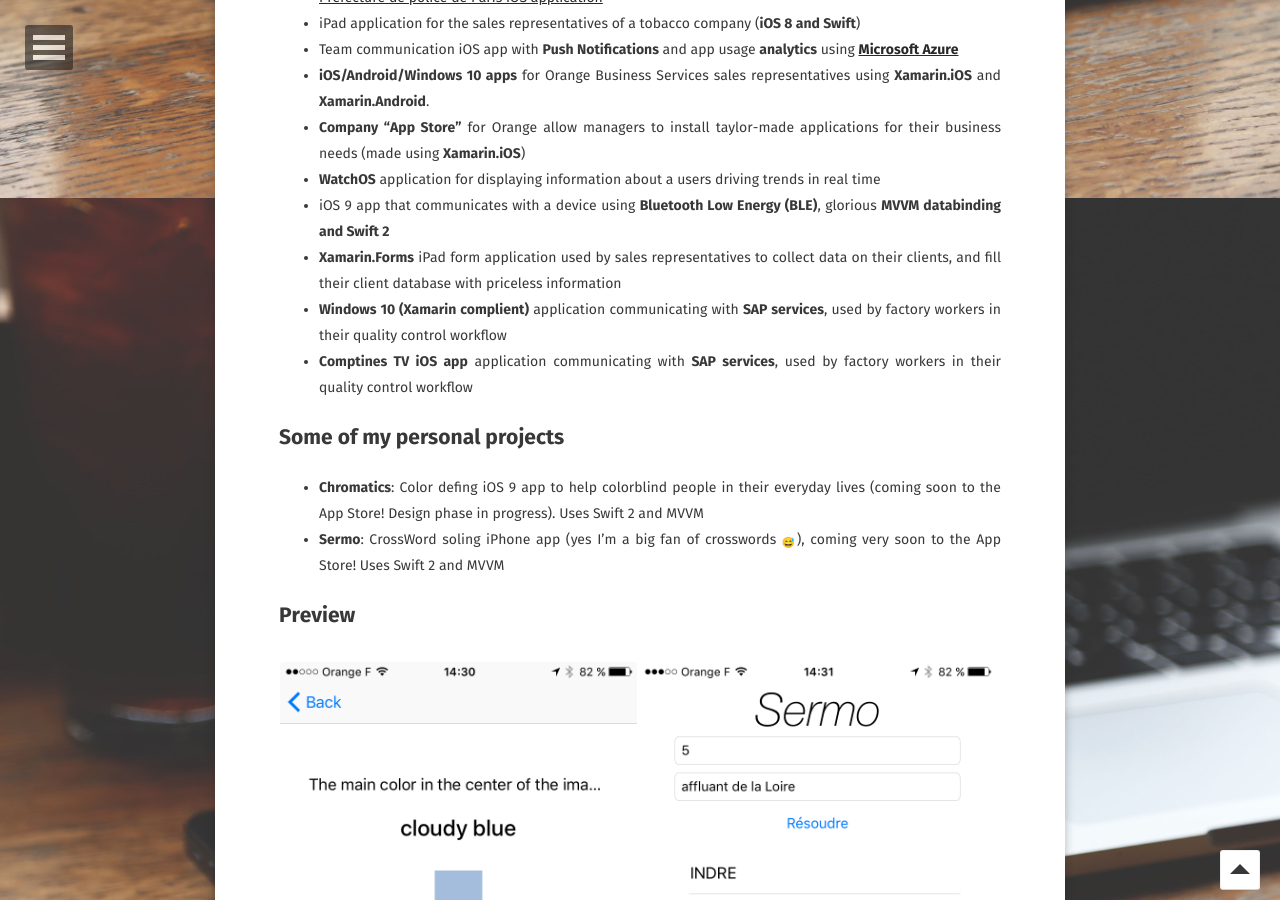
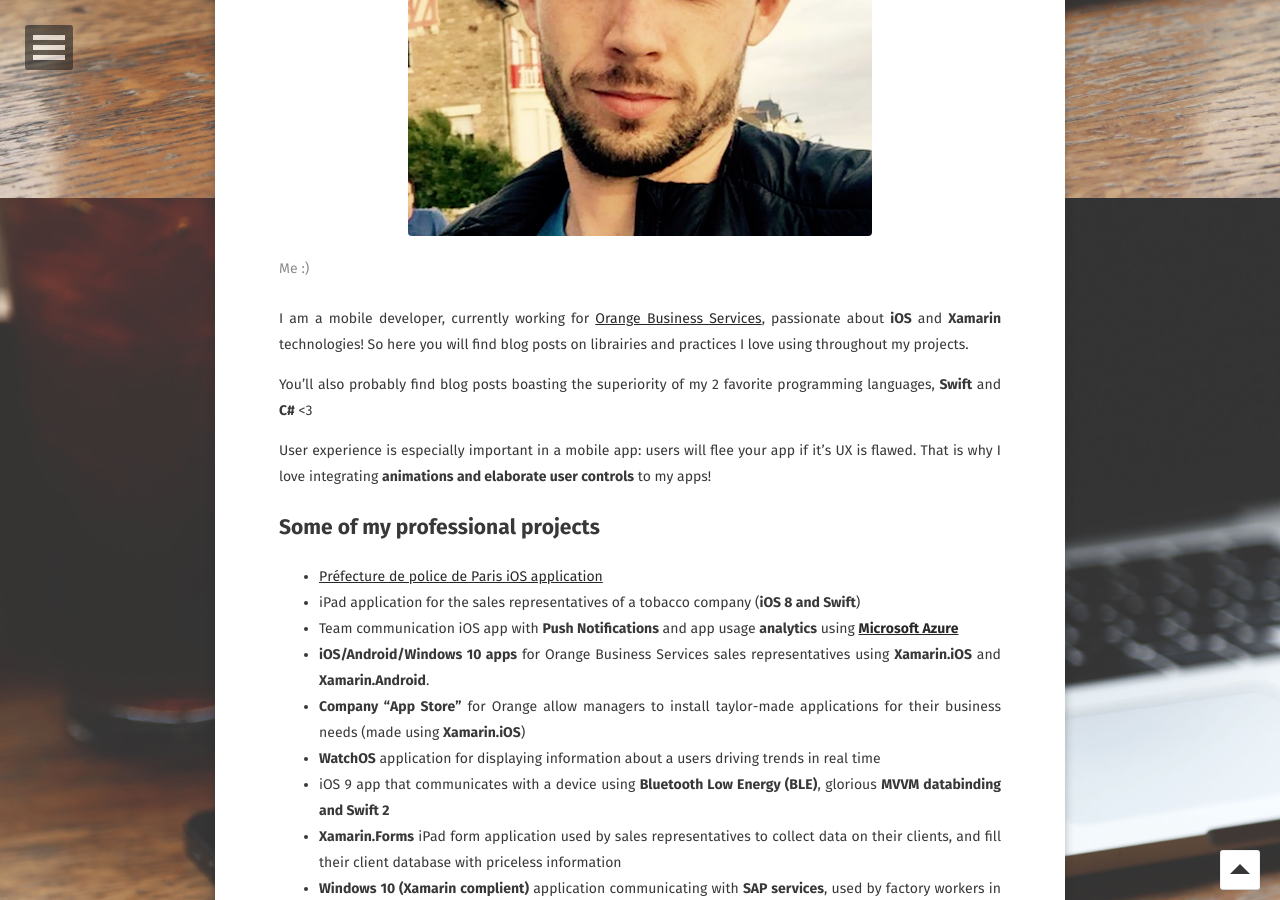
Before and after one commit to RichDCs/Blog, a Jekyll site: the page built from about/index.md, in a window 1280 px wide and 900 px high, scrolled down 702 px. Built offline with Jekyll 4.4.1, drawn with Linux system fonts in a browser that asks for light colours; emoji names are drawn with the system emoji font; some web fonts are replaced.

Commit message:
add caption under image

```diff
--- a/about/index.md
+++ b/about/index.md
@@ -14,6 +14,7 @@ Hi everyone! Welcome to my blog.
 {% capture images %}
     https://richdcs.github.io/Blog/assets/img/logo.png
 {% endcapture %}
+{% include gallery images=images caption="Me :)" cols=1 %}
 
 I am a mobile developer, currently working for [Orange Business Services](http://www.orange-business.com/fr), passionate about <b>iOS</b> and <b>Xamarin</b> technologies! So here you will find blog posts on librairies and practices I love using throughout my projects.
 
```
